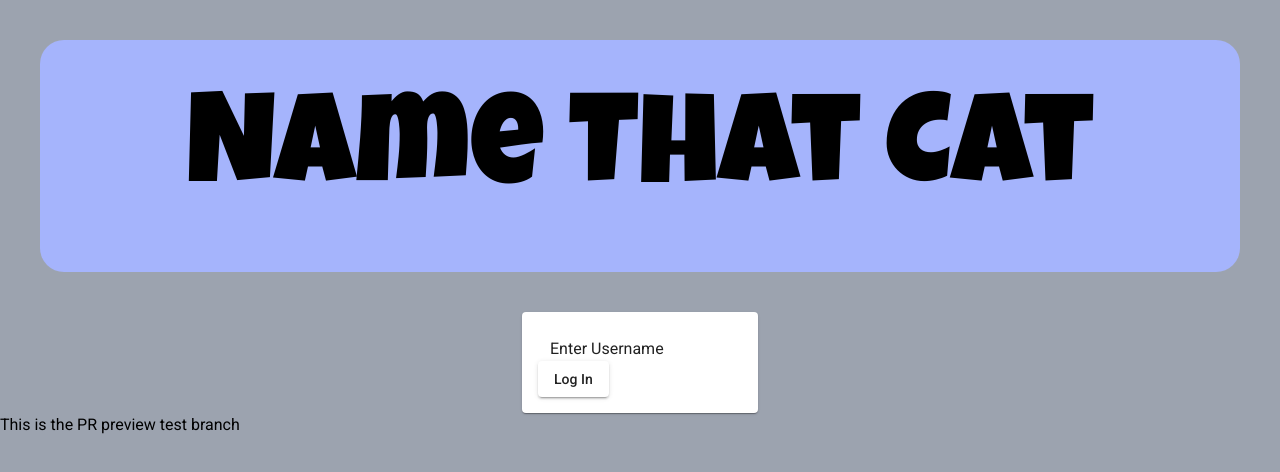
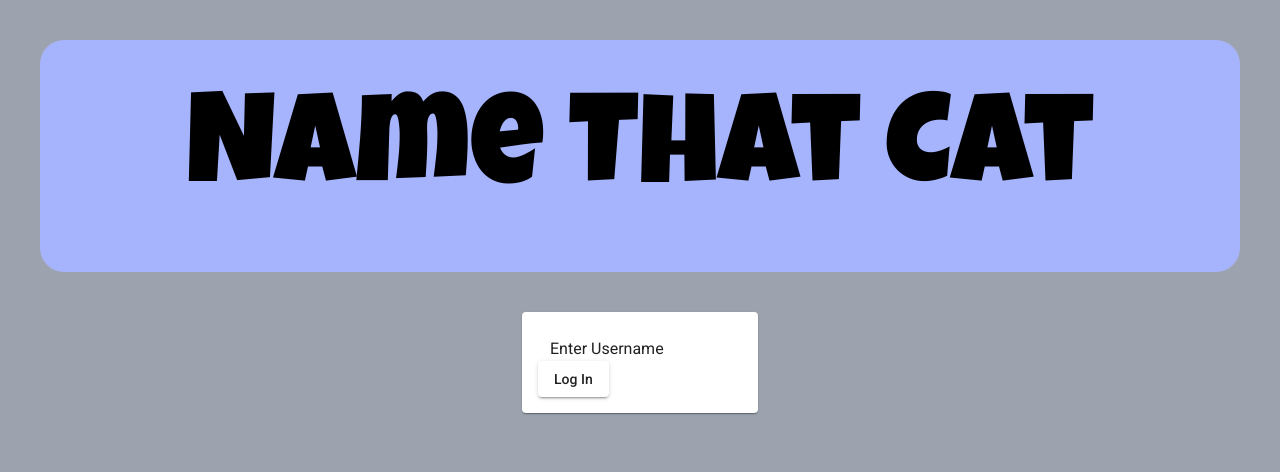
Before and after one commit to sophiahuimao/cicd_workshop, an Angular app: page / in a window 1280 px wide. Shown: the top 472 px of the page. Built offline with nearby package versions, Linux system fonts and the light colour scheme.

Commit message:
removed test div

```diff
--- a/src/app/app.component.html
+++ b/src/app/app.component.html
@@ -1,3 +1,2 @@
 <name-that-cat-header></name-that-cat-header>
 <router-outlet></router-outlet>
-<div>This is the PR preview test branch</div>
```
